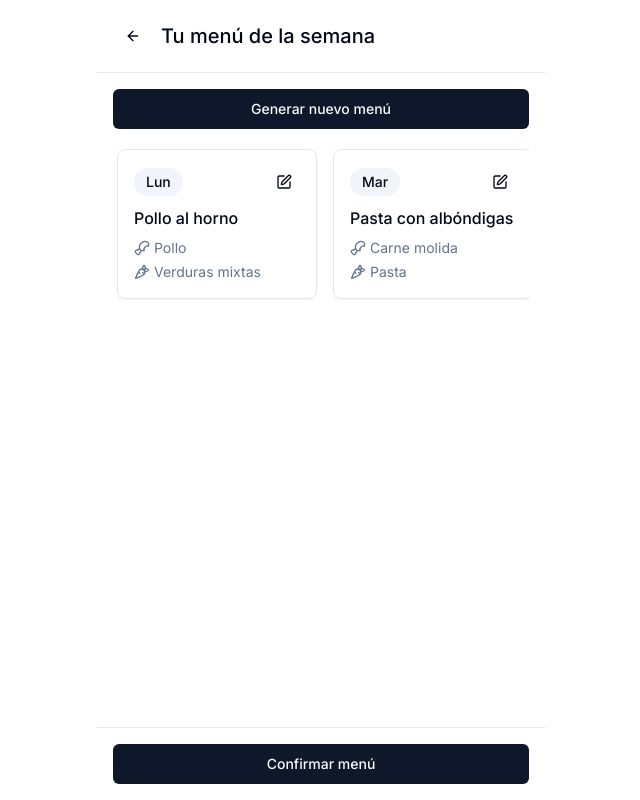
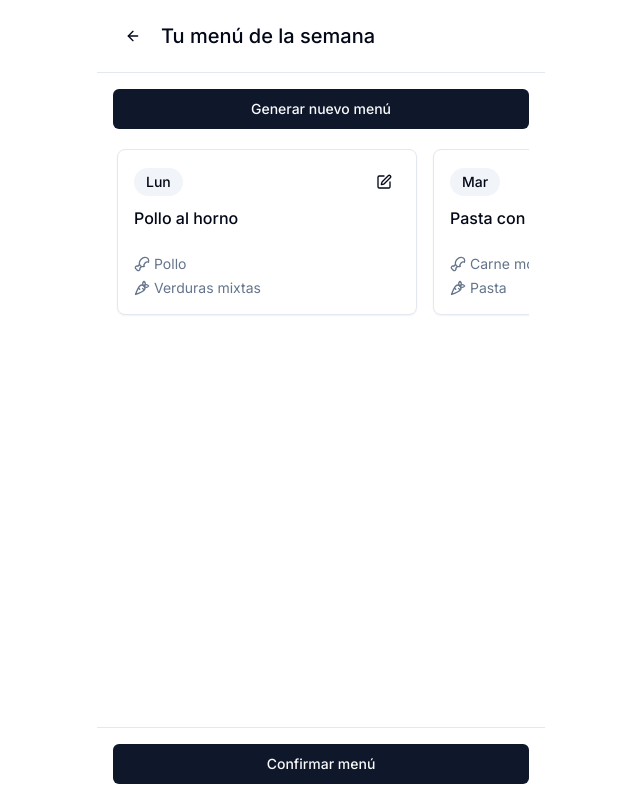
Before and after one commit to wolfcito/sabooor-app, a Next.js app: page /menu-semanal in a window 1280 px wide. Shown: the whole page, without its empty margins (319-959 px from the left). Built offline with nearby package versions, Linux system fonts and the light colour scheme; no server answers; the database is empty.

Commit message:
feat: adjust card layout in MenuSemanal for improved readability and spacing

```diff
--- a/components/menu-semanal.tsx
+++ b/components/menu-semanal.tsx
@@ -122,7 +122,7 @@ export function MenuSemanal() {
         <ScrollArea className="w-full whitespace-nowrap pb-4">
           <div className="flex w-max space-x-4 p-1">
             {weekMenu.map((day) => (
-              <Card key={day.id} className="w-[200px] flex-shrink-0">
+              <Card key={day.id} className="w-[300px] flex-shrink-0">
                 <CardContent className="p-4">
                   <div className="flex items-center justify-between mb-2">
                     <div className="bg-slate-100 rounded-full px-3 py-1 text-sm font-medium">{day.day}</div>
@@ -131,14 +131,14 @@ export function MenuSemanal() {
                       <span className="sr-only">Editar</span>
                     </Button>
                   </div>
-                  <h3 className="font-medium">{day.recipe}</h3>
+                  <h3 className="font-medium line-clamp-2 min-h-[2.5rem]">{day.recipe}</h3>
                   <div className="flex items-center mt-2 text-sm text-slate-500">
-                    <Drumstick className="h-4 w-4 mr-1" />
-                    <span>{day.protein}</span>
+                    <Drumstick className="h-4 w-4 mr-1 flex-shrink-0" />
+                    <span className="truncate">{day.protein}</span>
                   </div>
                   <div className="flex items-center mt-1 text-sm text-slate-500">
-                    <Carrot className="h-4 w-4 mr-1" />
-                    <span>{day.side}</span>
+                    <Carrot className="h-4 w-4 mr-1 flex-shrink-0" />
+                    <span className="truncate">{day.side}</span>
                   </div>
                 </CardContent>
               </Card>
```
